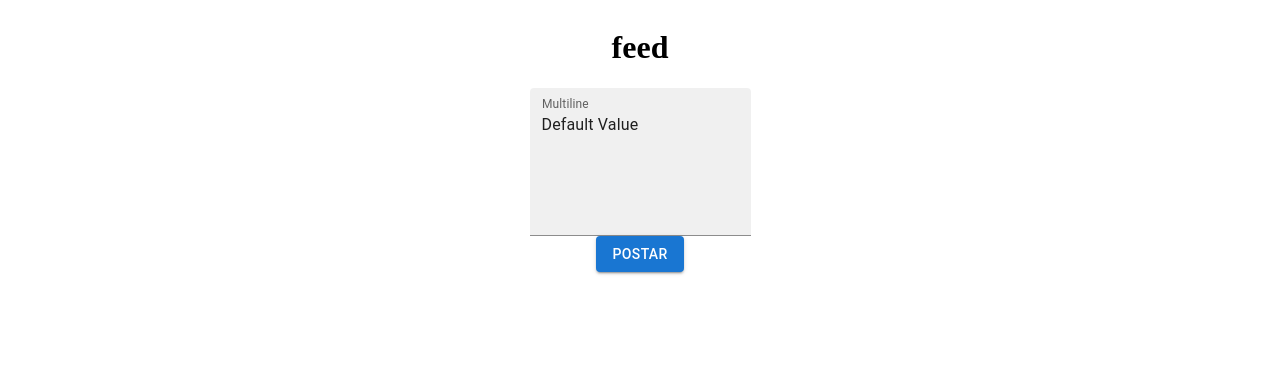
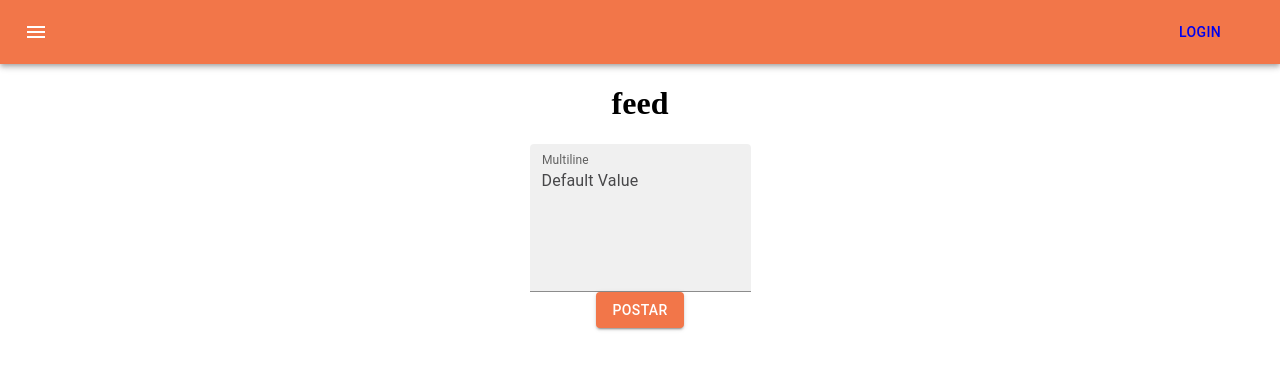
Before and after one commit to future4code/shaw-Luiz-Leite, a React (Create React App) app in the folder modulo3/projeto-Labeddit/labeddit/: page /feed in a window 1280 px wide. Shown: the top 370 px of the page. Built offline with nearby package versions, Linux system fonts and the light colour scheme.

Commit message:
labeddit3

```diff
--- a/modulo3/projeto-Labeddit/labeddit/public/index.html
+++ b/modulo3/projeto-Labeddit/labeddit/public/index.html
@@ -25,6 +25,16 @@
       Learn how to configure a non-root public URL by running `npm run build`.
     -->
     <title>React App</title>
+    <style>
+      html,
+      body,
+      #root {
+        margin: 0;
+        padding: 0;
+        width: 100%;
+        min-height: 100vh;
+      }
+    </style>
   </head>
   <body>
     <noscript>You need to enable JavaScript to run this app.</noscript>
--- a/modulo3/projeto-Labeddit/labeddit/src/App.js
+++ b/modulo3/projeto-Labeddit/labeddit/src/App.js
@@ -1,5 +1,7 @@
+import { ThemeProvider } from '@mui/material';
 import React from 'react';
 import { RouterPage } from './Routes/Router';
+import theme from './Components/Theme';
 
 
 function App() {
@@ -7,9 +9,9 @@
 
   return (
 
-     <div>
+     <ThemeProvider theme={theme}>
      <RouterPage/>
-     </div>
+     </ThemeProvider>
 
   );
 }
--- /dev/null
+++ b/modulo3/projeto-Labeddit/labeddit/src/Components/Colors.js
@@ -0,0 +1,2 @@
+export const primaryColor = "#F27649"
+export const neutraColor = "#474749"
--- /dev/null
+++ b/modulo3/projeto-Labeddit/labeddit/src/Components/Theme.js
@@ -0,0 +1,17 @@
+import { createTheme } from '@mui/material';
+import { neutraColor, primaryColor} from './Colors';
+
+const theme = createTheme({
+  palette: {
+    primary: {
+      main: primaryColor,
+      contrastText: 'white',
+    },
+    text: {
+        primary: neutraColor
+    }
+
+  },
+});
+
+export default theme
--- /dev/null
+++ b/modulo3/projeto-Labeddit/labeddit/src/Components/Url.js
@@ -0,0 +1 @@
+export const BASE_URL  =""
--- /dev/null
+++ b/modulo3/projeto-Labeddit/labeddit/src/Header/Header.js
@@ -0,0 +1,39 @@
+import * as React from 'react';
+import AppBar from '@mui/material/AppBar';
+import Box from '@mui/material/Box';
+import Toolbar from '@mui/material/Toolbar';
+import Typography from '@mui/material/Typography';
+import Button from '@mui/material/Button';
+import IconButton from '@mui/material/IconButton';
+import MenuIcon from '@mui/icons-material/Menu';
+import { Link } from 'react-router-dom';
+import { ButtonDiv } from '../Header/Styled';
+
+
+const Header = () =>{
+  return (
+    <Box sx={{ flexGrow: 1 }}>
+      <AppBar position="static">
+        <Toolbar>
+          <IconButton
+            size="large"
+            edge="start"
+            color="inherit"
+            aria-label="menu"
+            sx={{ mr: 2 }}
+          >
+            <MenuIcon />
+          </IconButton>
+          <Typography variant="h6" component="div" sx={{ flexGrow: 1 }}>
+          </Typography>
+          <ButtonDiv>
+          <Link to={'/'}>
+          <Button color="inherit">Login</Button>
+          </Link>
+          </ButtonDiv>
+        </Toolbar>
+      </AppBar>
+    </Box>
+  );
+}
+export default Header
--- /dev/null
+++ b/modulo3/projeto-Labeddit/labeddit/src/Header/Styled.js
@@ -0,0 +1,10 @@
+import styled from "styled-components"
+import Toolbar from '@mui/material/Toolbar';
+
+
+
+export const ButtonDiv = styled(Toolbar)`
+a {
+    text-decoration: none;
+}
+`
--- a/modulo3/projeto-Labeddit/labeddit/src/Pages/Cadastro/CadastroPage.js
+++ b/modulo3/projeto-Labeddit/labeddit/src/Pages/Cadastro/CadastroPage.js
@@ -5,10 +5,12 @@
 import Checkbox from '@mui/material/Checkbox';
 import FormControlLabel from '@mui/material/FormControlLabel';
 
+
 const label = { inputProps: { 'aria-label': 'Checkbox demo' } };
 
 export const CadastroPage = () => {
     return (
+
 
         <CadastroContainer>
       <h1> Olá, Boas vindas ao Labeddit</h1>
--- a/modulo3/projeto-Labeddit/labeddit/src/Pages/Login/LoginPage.js
+++ b/modulo3/projeto-Labeddit/labeddit/src/Pages/Login/LoginPage.js
@@ -1,6 +1,7 @@
 import React from 'react';
-import { LoginContainer , ButtonDiv} from './Styled';
+import { LoginContainer , ButtonDiv, LogoContainer} from './Styled';
 import { TextField, Button  } from '@mui/material';
+import logo from '../../Imagens/logo.png'
 import { Link } from 'react-router-dom';
 
 
@@ -10,6 +11,7 @@
 
         <LoginContainer>
         <h1>Labeddit</h1>
+        <LogoContainer src={logo}/>
         <TextField label={"Nome"} />
                 <TextField label={"Senha"} type = {"password"}/>
 
--- a/modulo3/projeto-Labeddit/labeddit/src/Pages/Login/Styled.js
+++ b/modulo3/projeto-Labeddit/labeddit/src/Pages/Login/Styled.js
@@ -14,3 +14,8 @@
     text-decoration: none;
 }
 `
+
+export const LogoContainer = styled.div`
+width: 70vw;
+max-width: 350px;
+`
--- a/modulo3/projeto-Labeddit/labeddit/src/Routes/Router.js
+++ b/modulo3/projeto-Labeddit/labeddit/src/Routes/Router.js
@@ -4,6 +4,8 @@
 import CadastroPage from "../Pages/Cadastro/CadastroPage";
 import FeedPage from "../Pages/Feed/FeedPage";
 import PostPage from "../Pages/Post/PostPage";
+import Header from "../Header/Header";
+
 
 
 
@@ -13,9 +15,9 @@
     <BrowserRouter>
         <Routes>
         <Route index element={<LoginPage />} />
-        <Route path="/cadastro" element={<CadastroPage/>} />
-        <Route path="/feed" element={<FeedPage/>} />
-        <Route path="/post" element={<PostPage/>} />
+        <Route path="/cadastro" element={<div><Header/><CadastroPage/></div>} />
+        <Route path="/feed" element={<div><Header/><FeedPage/></div>} />
+        <Route path="/post" element={<div><Header/><PostPage/></div>} />
         <Route path="*" element={<div>Pagina não encontrada </div>} />
       </Routes>
     </BrowserRouter>
```
Also changed, not shown: modulo3/projeto-Labeddit/labeddit/src/Components/Hooks/useForm.js (added, +20 -0 lines), modulo3/projeto-Labeddit/labeddit/src/Imagens/logo.png (added).
